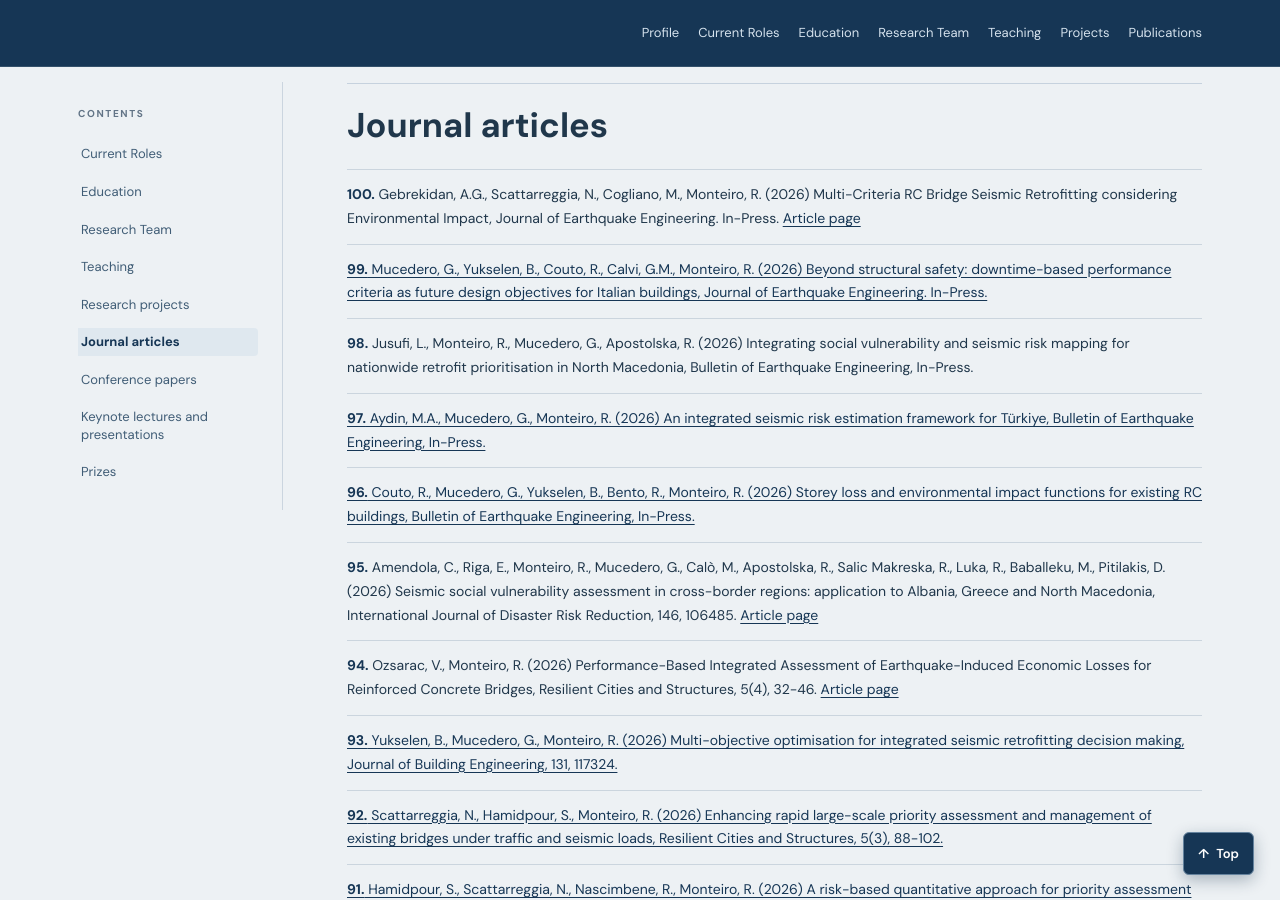
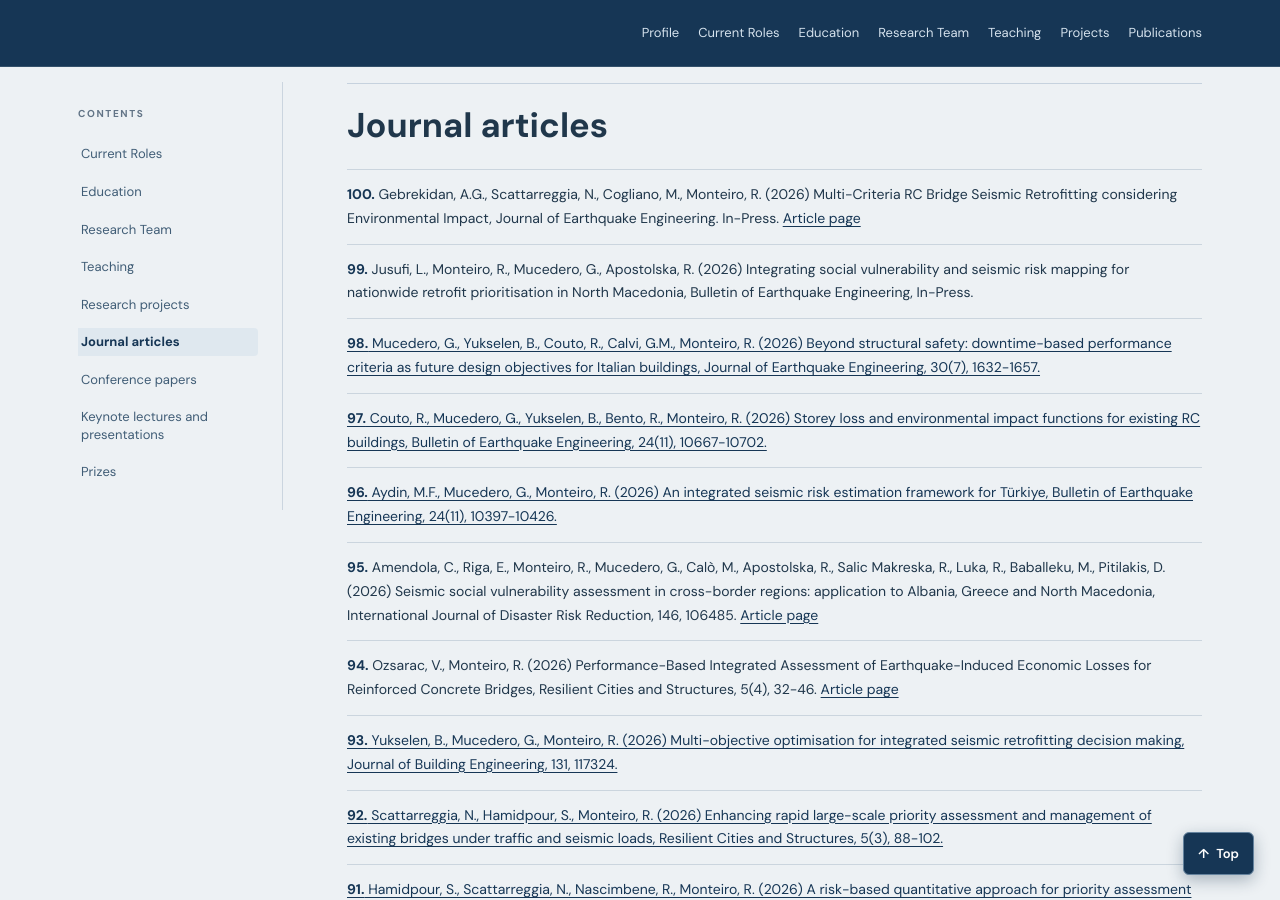
Before and after one commit to rncmonteiro/cv, a Jekyll site: the page built from index.md, in a window 1280 px wide and 900 px high, scrolled down 14225 px. Built offline with Jekyll 4.4.1, drawn with Linux system fonts in a browser that asks for light colours.

Commit message:
Add files via upload

```diff
--- a/_includes/content/journal-articles.md
+++ b/_includes/content/journal-articles.md
@@ -2,13 +2,13 @@
 
 **100.** Gebrekidan, A.G., Scattarreggia, N., Cogliano, M., Monteiro, R. (2026) Multi-Criteria RC Bridge Seismic Retrofitting considering Environmental Impact, Journal of Earthquake Engineering. In-Press. [Article page](https://doi.org/10.1080/13632469.2026.2712444)
 
-[**99.** Mucedero, G., Yukselen, B., Couto, R., Calvi, G.M., Monteiro, R. (2026) Beyond structural safety: downtime-based performance criteria as future design objectives for Italian buildings, Journal of Earthquake Engineering. In-Press.](https://doi.org/10.1080/13632469.2025.2605583)
+**99.** Jusufi, L., Monteiro, R., Mucedero, G., Apostolska, R. (2026) Integrating social vulnerability and seismic risk mapping for nationwide retrofit prioritisation in North Macedonia, Bulletin of Earthquake Engineering, In-Press.
 
-**98.** Jusufi, L., Monteiro, R., Mucedero, G., Apostolska, R. (2026) Integrating social vulnerability and seismic risk mapping for nationwide retrofit prioritisation in North Macedonia, Bulletin of Earthquake Engineering, In-Press.
+[**98.** Mucedero, G., Yukselen, B., Couto, R., Calvi, G.M., Monteiro, R. (2026) Beyond structural safety: downtime-based performance criteria as future design objectives for Italian buildings, Journal of Earthquake Engineering, 30(7), 1632-1657.](https://doi.org/10.1080/13632469.2025.2605583)
 
-[**97.** Aydin, M.A., Mucedero, G., Monteiro, R. (2026) An integrated seismic risk estimation framework for Türkiye, Bulletin of Earthquake Engineering, In-Press.](https://doi.org/10.1007/s10518-026-02718-z)
+[**97.** Couto, R., Mucedero, G., Yukselen, B., Bento, R., Monteiro, R. (2026) Storey loss and environmental impact functions for existing RC buildings, Bulletin of Earthquake Engineering, 24(11), 10667-10702.](https://doi.org/10.1007/s10518-026-02637-z)
 
-[**96.** Couto, R., Mucedero, G., Yukselen, B., Bento, R., Monteiro, R. (2026) Storey loss and environmental impact functions for existing RC buildings, Bulletin of Earthquake Engineering, In-Press.](https://doi.org/10.1007/s10518-026-02637-z)
+[**96.** Aydin, M.F., Mucedero, G., Monteiro, R. (2026) An integrated seismic risk estimation framework for Türkiye, Bulletin of Earthquake Engineering, 24(11), 10397-10426.](https://doi.org/10.1007/s10518-026-02718-z)
 
 **95.** Amendola, C., Riga, E., Monteiro, R., Mucedero, G., Calò, M., Apostolska, R., Salic Makreska, R., Luka, R., Baballeku, M., Pitilakis, D. (2026) Seismic social vulnerability assessment in cross-border regions: application to Albania, Greece and North Macedonia, International Journal of Disaster Risk Reduction, 146, 106485. [Article page](https://research.iusspavia.it/handle/20.500.12076/26897)
 
```
